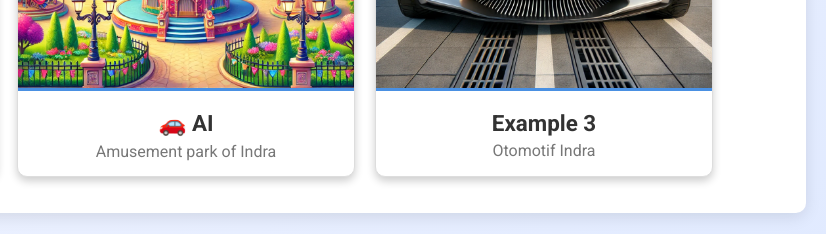
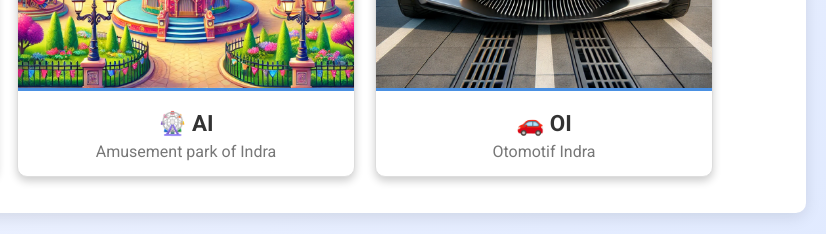
Before and after one commit to indra9252/studyindracode1, a plain HTML site: page listwebsite.html in a window 1280 px wide. Shown: the part 566-800 px from the top of the page, 454-1280 px from the left. Drawn offline with Linux system fonts and the light colour scheme.

Commit message:
Update listwebsite.html

```diff
--- a/listwebsite.html
+++ b/listwebsite.html
@@ -27,14 +27,14 @@
                 <li>
                     <a href="https://example2.com" target="_blank">
                         <img src="amusement park.webp" alt="Example 2">
-                        <h3>🚗 AI</h3>
+                        <h3>🎡 AI</h3>
                         <p>Amusement park of Indra</p>
                     </a>
                 </li>
                 <li>
                     <a href="https://example3.com" target="_blank">
                         <img src="Mobil I.webp" alt="Example 3">
-                        <h3> Example 3</h3>
+                        <h3>🚗 OI</h3>
                         <p>Otomotif Indra</p>
                     </a>
                 </li>
```
